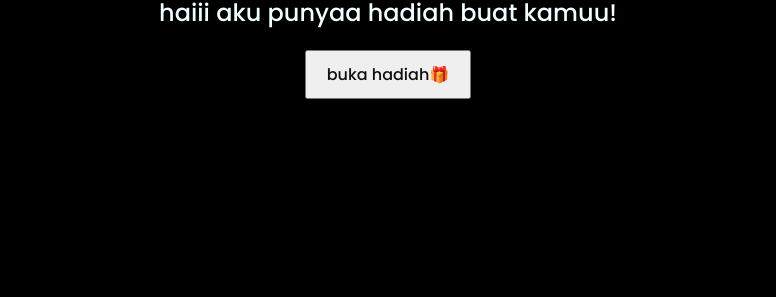
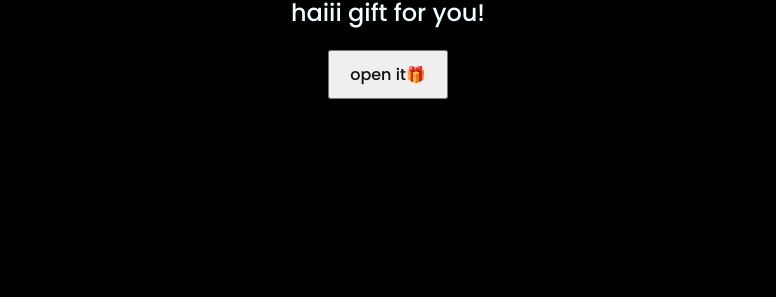
Before and after one commit to dreamwolf123/hadiah-dari-aku, a plain HTML site: page index.html in a window 1280 px wide. Shown: the part 503-800 px from the top of the page, without its empty margins (252-1028 px from the left). Drawn offline with Linux system fonts and the light colour scheme.

Commit message:
Update index.html

```diff
--- a/index.html
+++ b/index.html
@@ -44,11 +44,11 @@
         <span>❤️</span>
     </div>
     <div class="description">
-        <span>haiii aku punyaa hadiah buat kamuu!</span>
+        <span>haiii gift for you!</span>
     </div>
     <div class="button">
         <button>
-            <a href="flower.html">buka hadiah🎁</a>
+            <a href="flower.html">open it🎁</a>
         </button>
     </div>
 </body>
```
